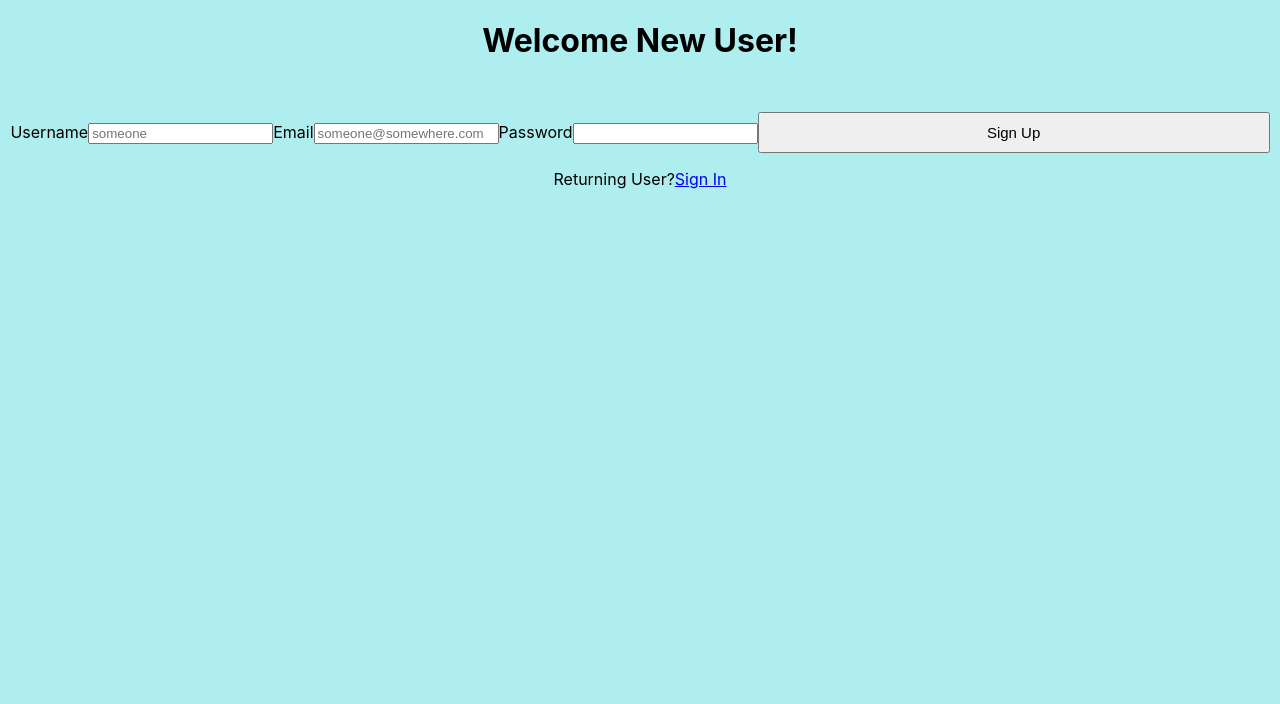
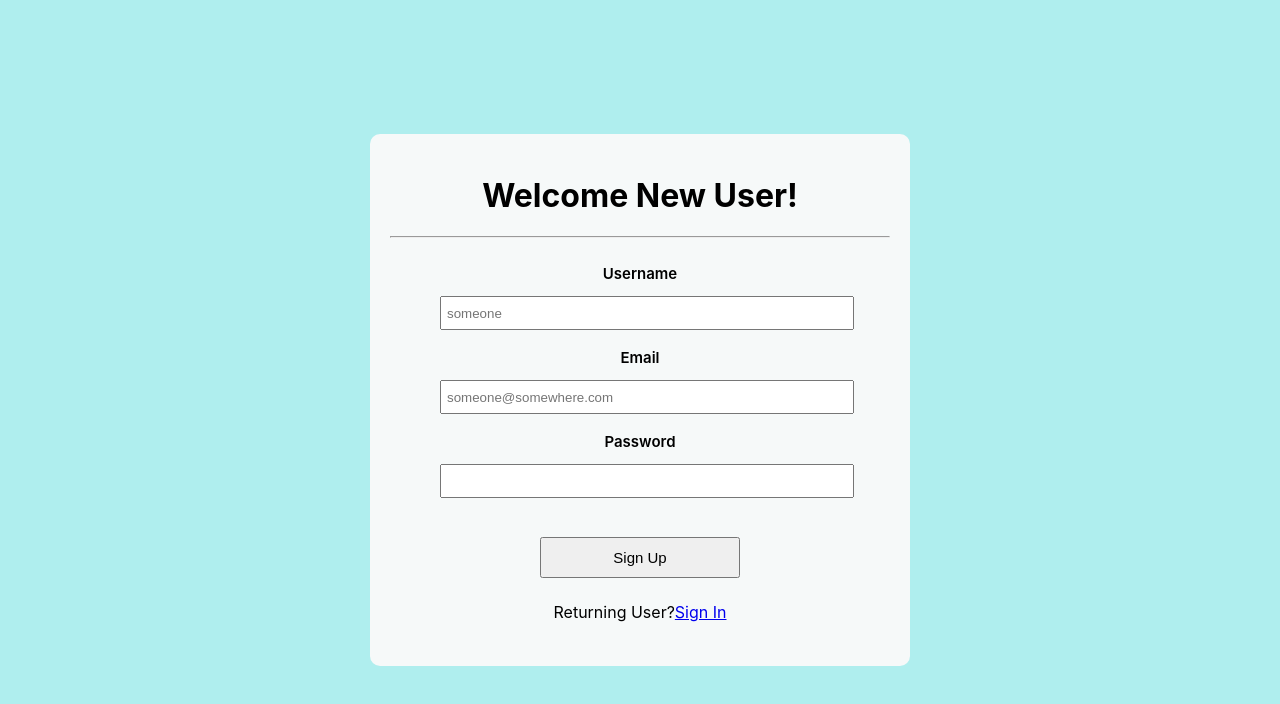
Before and after one commit to ikuno815/tranlation-volunteer-website, a React (Create React App) app in the folder client/: page /signup in a window 1280 px wide. Shown: the top 704 px of the page. Built offline with nearby package versions, Linux system fonts and the light colour scheme; no server answers.

Commit message:
feat: add SignUp.css

```diff
--- /dev/null
+++ b/client/src/components/auth/SignUp.css
@@ -0,0 +1,63 @@
+body {
+    background-color: #AFEEEE;
+    overflow-y: hidden;
+}
+
+.formContainer {
+    height: 100vh;
+    width: 100%;
+    display: flex;
+    /* 縦に対して中央に寄せる */
+    align-items: center;
+    /* 横に対して中央に寄せる */
+    justify-content: center;
+}
+
+.formContainer form {
+    background-color: rgba(253, 250, 250, 0.916);
+    width:  80%;
+    max-width: 500px;
+    padding: 20px;
+    border-radius: 10px;
+}
+/*
+.label {
+    display: block;
+} */
+
+.entireForm {
+    display: flex;
+    flex-direction: column;
+    align-items: center;
+    justify-content: space-evenly;
+    height: 400px;
+}
+
+.formField {
+    display: flex;
+    flex-direction: column;
+    width: 100%;
+}
+
+.formField input {
+    margin-top: 10px;
+    width: 80%;
+    height: 20px;
+    padding: 5px 5px;
+    margin-left: 50px;
+}
+
+.entireForm label {
+    margin-top: 10px;
+    font-size: 15px;
+    font-weight: 600;
+    margin-bottom: 3px;
+}
+
+button {
+    font-size: 15px;
+    width: 40%;
+    margin-top: 30px;
+    padding: 10px;
+    cursor: pointer;
+}
--- a/client/src/components/auth/SignUp.jsx
+++ b/client/src/components/auth/SignUp.jsx
@@ -2,6 +2,7 @@ import React, { useState } from 'react';
 import axios from 'axios';
 import { Link, useNavigate } from 'react-router-dom';
 import { UserAuth } from '../../context/AuthContext';
+import './SignUp.css';
 
 function SignUp() {
   const [email, setEmail] = useState('');
@@ -28,9 +29,12 @@ function SignUp() {
   };
 
   return (
-    <div>
+    <div className='formContainer'>
       <form onSubmit={handleSignUp}>
         <h1>Welcome New User!</h1>
+        <hr />
+        <div className='entireForm'>
+          <div className='formField'>
           <label htmlFor="signup-username">Username</label>
           <input
             id="signup-username"
@@ -41,7 +45,9 @@ function SignUp() {
             setUsername(e.target.value)
           }}
           />
+          </div>
 
+          <div className='formField'>
           <label htmlFor="signup-email">Email</label>
           <input
             id="signup-email"
@@ -50,7 +56,11 @@ function SignUp() {
             value={email}
             onChange={(e) => {
               setEmail(e.target.value)
-            }}/>
+          }}
+          />
+          </div>
+
+          <div className='formField'>
           <label htmlFor="signup-password">Password</label>
           <input
             id="signup-password"
@@ -58,12 +68,18 @@ function SignUp() {
             value={password}
             onChange={(e) => {
               setPassword(e.target.value)
-            }}/>
+            }}
+          />
+          </div>
           <button  type='submit'>Sign Up</button>
-        </form>
+
+          <div className='message-for-signin'>
           <p>
             Returning User?<Link to='/'>Sign In</Link>
           </p>
+          </div>
+        </div>
+      </form>
     </div>
   )
 }
```
Lines whose indentation alone changed are shown as unchanged.
